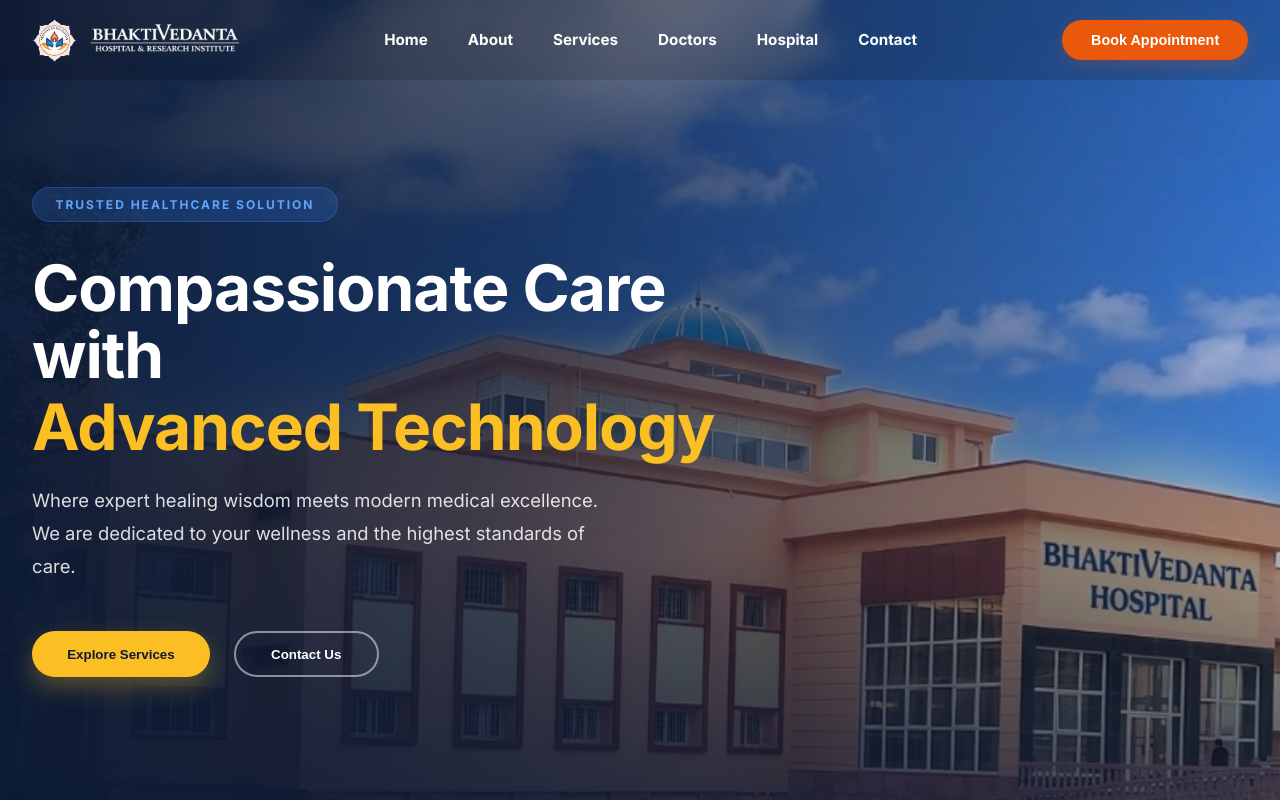
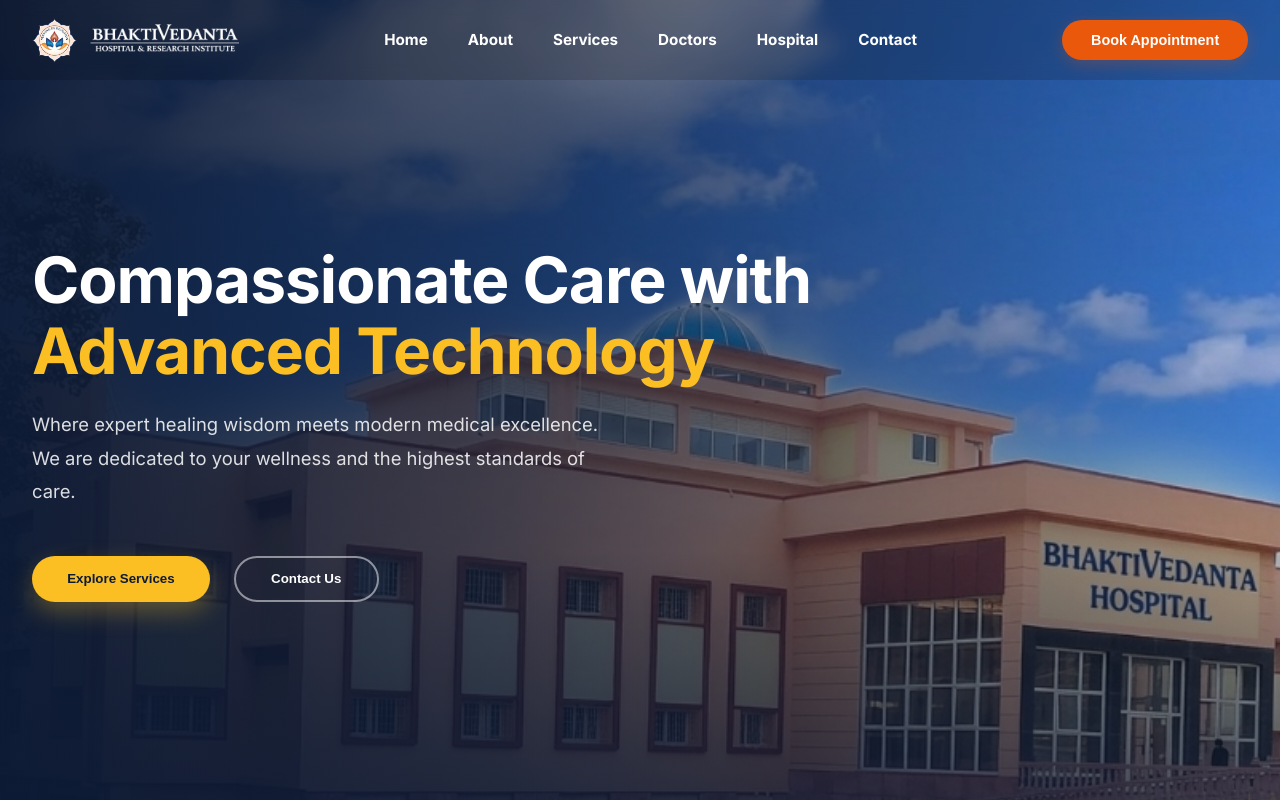
Before and after one commit to Devnectar25/bhaktivedanta-design-2, a React (Vite) app: page / in a window 1280 px wide. Shown: the top 800 px of the page. Built offline with nearby package versions, Linux system fonts and the light colour scheme.

Commit message:
hyper url icon fixed and other minor designed

```diff
--- a/index.html
+++ b/index.html
@@ -2,7 +2,7 @@
 <html lang="en">
   <head>
     <meta charset="UTF-8" />
-    <link rel="icon" type="image/svg+xml" href="/favicon.svg" />
+    <link rel="icon" type="image/png" href="/icon.png" />
     <meta name="viewport" content="width=device-width, initial-scale=1.0" />
     <meta name="description" content="Bhaktivedanta Hospital and Research Institute - Providing compassionate care with advanced technology and spiritual wisdom." />
     <title>Bhaktivedanta Hospital | Compassionate Care & Advanced Technology</title>
--- a/src/components/Hero.css
+++ b/src/components/Hero.css
@@ -59,10 +59,11 @@
   position: relative;
   z-index: 10;
   width: 100%;
+  margin-top: 3rem; /* Moving the text slightly down as requested */
 }
 
 .hero-text {
-  max-width: 700px;
+  max-width: 850px;
   color: white; /* High-contrast white typography for professional dark theme */
 }
 
--- a/src/components/Hero.jsx
+++ b/src/components/Hero.jsx
@@ -11,8 +11,7 @@
 
       <div className="container hero-content">
         <div className="hero-text fade-in">
-          <p className="hero-label">Trusted Healthcare Solution</p>
-          <h1>Compassionate Care <br />with <span>Advanced Technology</span></h1>
+          <h1>Compassionate Care with <span>Advanced Technology</span></h1>
           <p className="hero-subheading">
             Where expert healing wisdom meets modern medical excellence.
             We are dedicated to your wellness and the highest standards of care.
```
